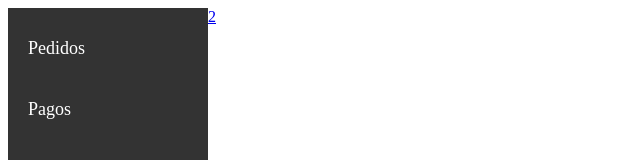
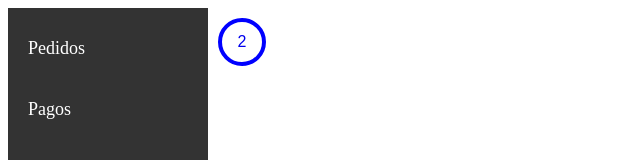
Before and after one commit to sauldm/HelpHosp, a React (Vite) app in the folder frontend/: page / in a window 1280 px wide. Shown: the top 160 px of the page, without its empty margins (0-640 px from the left). Built offline with nearby package versions, Linux system fonts and the light colour scheme; the HTML template or start-up script is replaced by a standard one.

Commit message:
borde azul pedido

```diff
--- a/frontend/src/App.css
+++ b/frontend/src/App.css
@@ -1,7 +1,7 @@
 .navbar {
-  width: 200px; /* Ancho de la barra */
-  background-color: #333; /* Fondo oscuro */
-  height: 100vh; /* Altura completa de la pantalla */
+  width: 200px;
+  background-color: #333;
+  height: 100vh;
   top: 0;
   left: 0;
 }
@@ -12,7 +12,7 @@
 }
 
 .navbar ul li {
-  margin: 20px 0; /* Espaciado entre los elementos */
+  margin: 20px 0;
 }
 
 .navbar ul li a {
@@ -25,9 +25,28 @@
 }
 
 .navbar ul li a:hover {
-  background-color: #575757; /* Cambio de color cuando se pasa el ratón */
+  background-color: #575757;
 }
 
 .pagina {
   display: flex;
 }
+
+.pedido {
+  margin: 10px;
+  width: 40px;
+  height: 40px;
+  border-radius: 50%;
+  border: 4px solid blue;
+  background-color: white;
+  display: flex;
+  justify-content: center;
+  align-items: center;
+  font-family: Arial, sans-serif;
+  font-size: 16px;
+  text-align: center;
+}
+
+a {
+  text-decoration: none;
+}
--- a/frontend/src/components/Pedido.jsx
+++ b/frontend/src/components/Pedido.jsx
@@ -2,7 +2,7 @@ import { Link } from "react-router-dom";
 
 const Pedido = ({ pedido }) => {
   return (
-    <div>
+    <div className="pedido">
       <Link to={"/pedido"} state={{ pedido }}>
         {pedido.numero}
       </Link>
```
